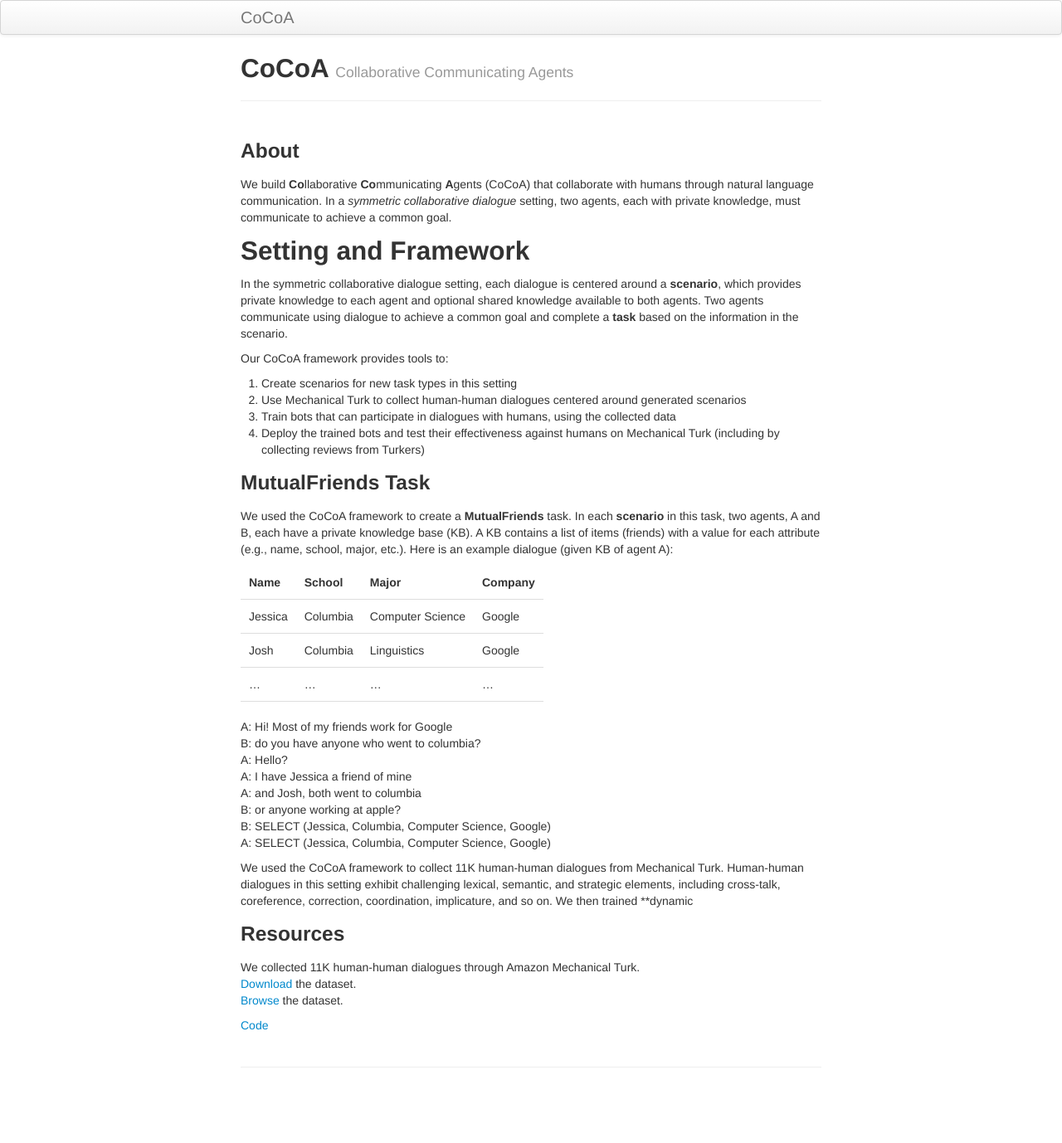
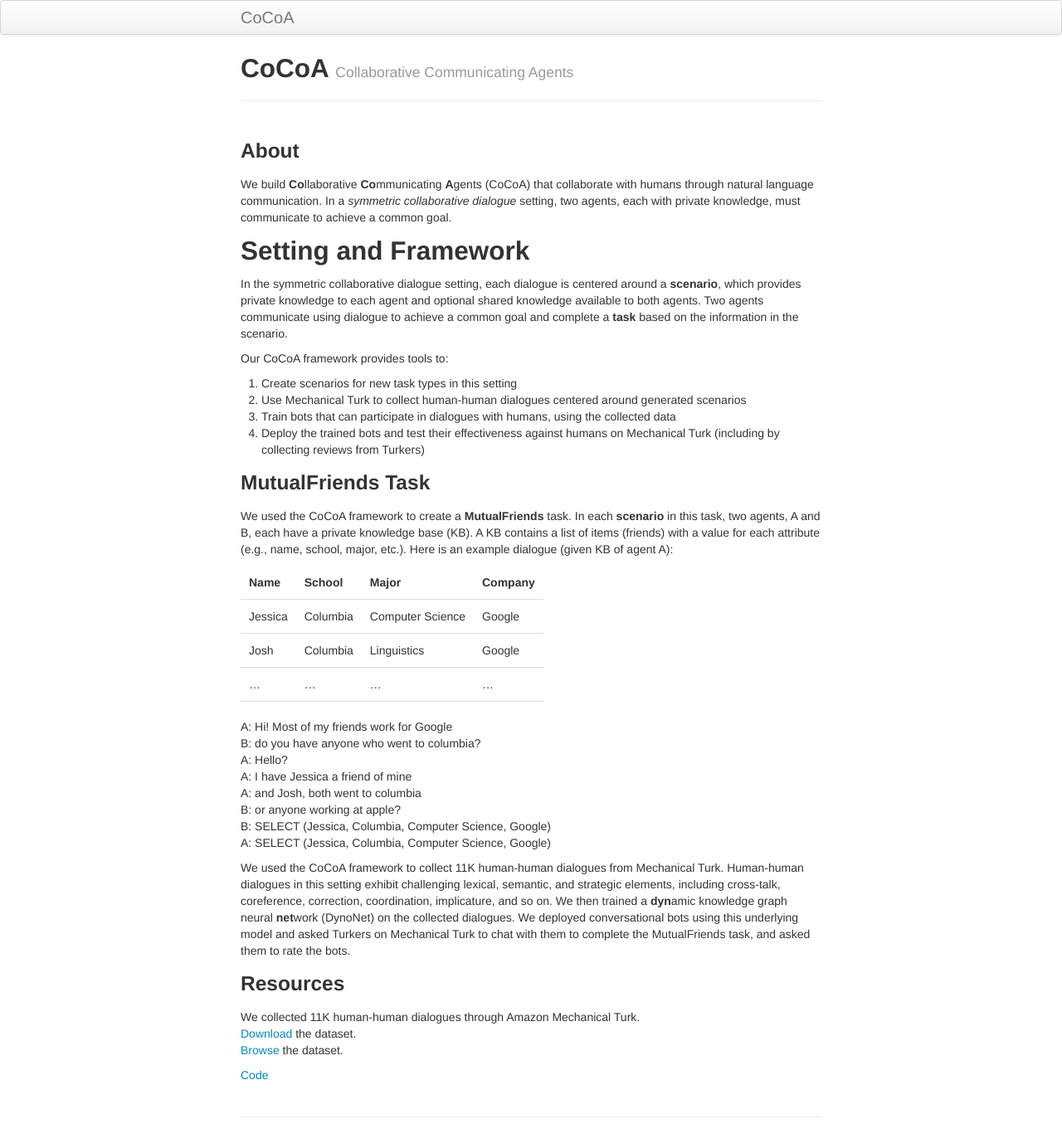
Before and after one commit to stanfordnlp/cocoa, a Jekyll site: the page built from index.md, in a window 1280 px wide. Shown: the whole page at 83% size. Built offline with Jekyll 4.4.1, drawn with Linux system fonts in a browser that asks for light colours; before the commit the page ends 1318 px from its top, so only the background shows below that.

Commit message:
complete description

```diff
--- a/index.md
+++ b/index.md
@@ -49,7 +49,7 @@ B: SELECT (Jessica, Columbia, Computer Science, Google)<br/>
 A: SELECT (Jessica, Columbia, Computer Science, Google)<br/>
 
 We used the CoCoA framework to collect 11K human-human dialogues from Mechanical Turk. Human-human dialogues in this setting exhibit challenging lexical, semantic, and strategic elements,
-including cross-talk, coreference, correction, coordination, implicature, and so on. We then trained **dynamic
+including cross-talk, coreference, correction, coordination, implicature, and so on. We then trained a **dyn**amic knowledge graph neural **net**work (DynoNet) on the collected dialogues. We deployed conversational bots using this underlying model and asked Turkers on Mechanical Turk to chat with them to complete the MutualFriends task, and asked them to rate the bots.
 
 ### Resources
 
```
